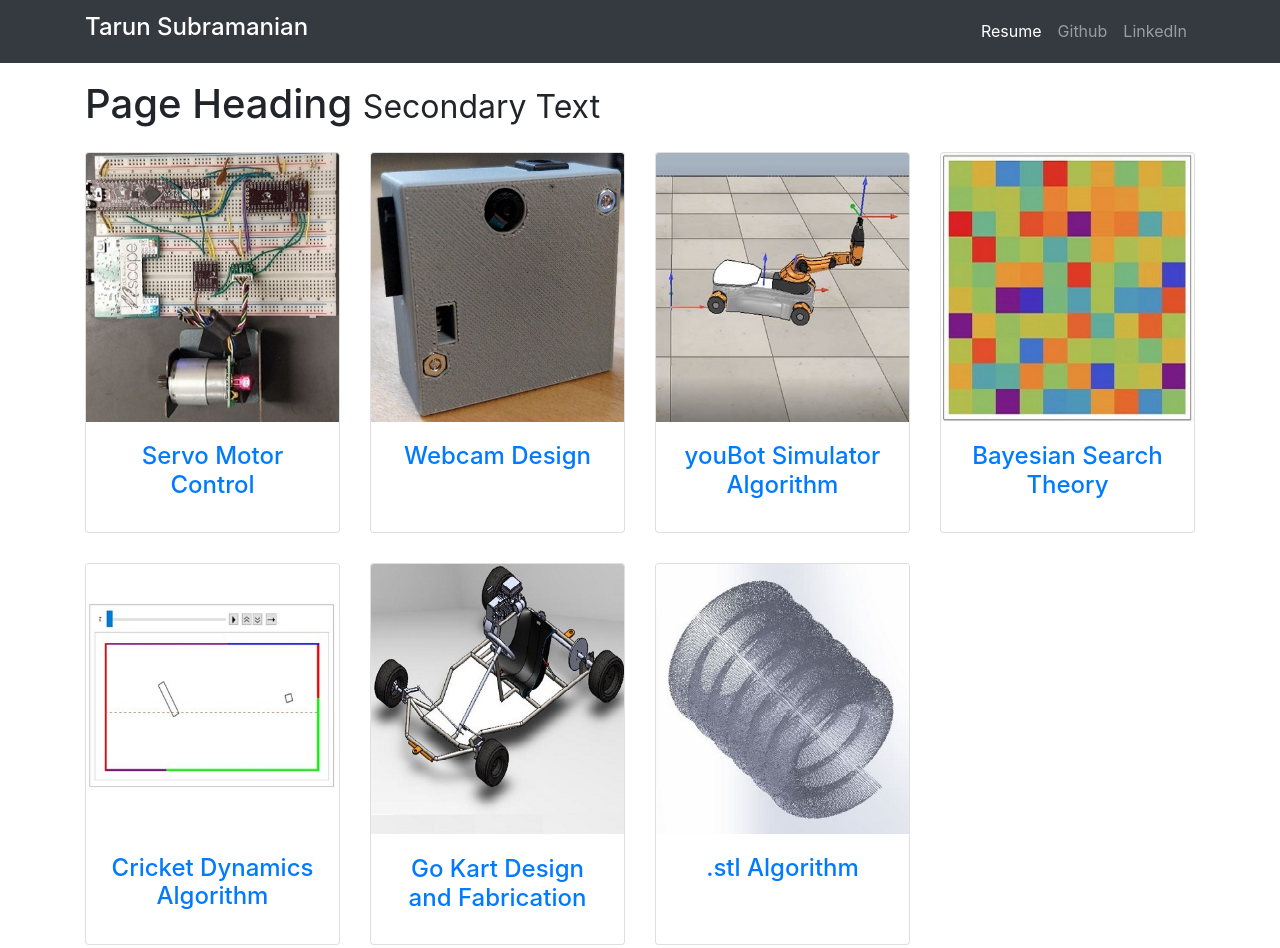
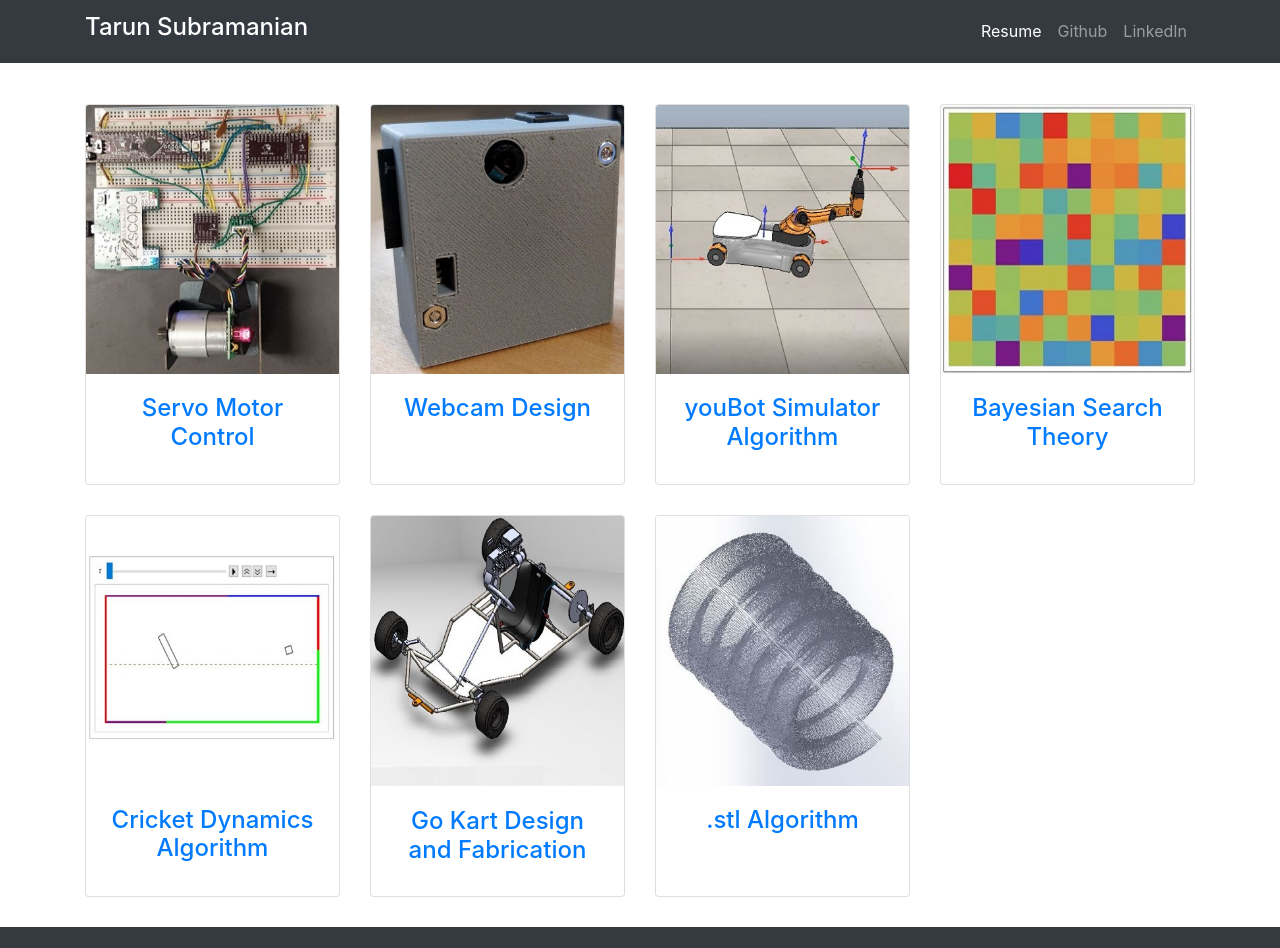
Before and after one commit to tarun0917/tarun0917.github.io, a plain HTML site: page index.html in a window 1280 px wide. Shown: the top 948 px of the page. Drawn offline with Linux system fonts and the light colour scheme.

Commit message:
Insignificant Changes

```diff
--- a/index.html
+++ b/index.html
@@ -46,11 +46,7 @@
     <!-- Page Content -->
     <div class="container">
 
-      <!-- Page Heading -->
-      <h1 class="my-4">Page Heading
-        <small>Secondary Text</small>
-      </h1>
-
+        <br><br>
       <div class="row">
         <div class="col-lg-3 col-md-4 col-sm-6 portfolio-item">
           <div class="card h-100">
```
